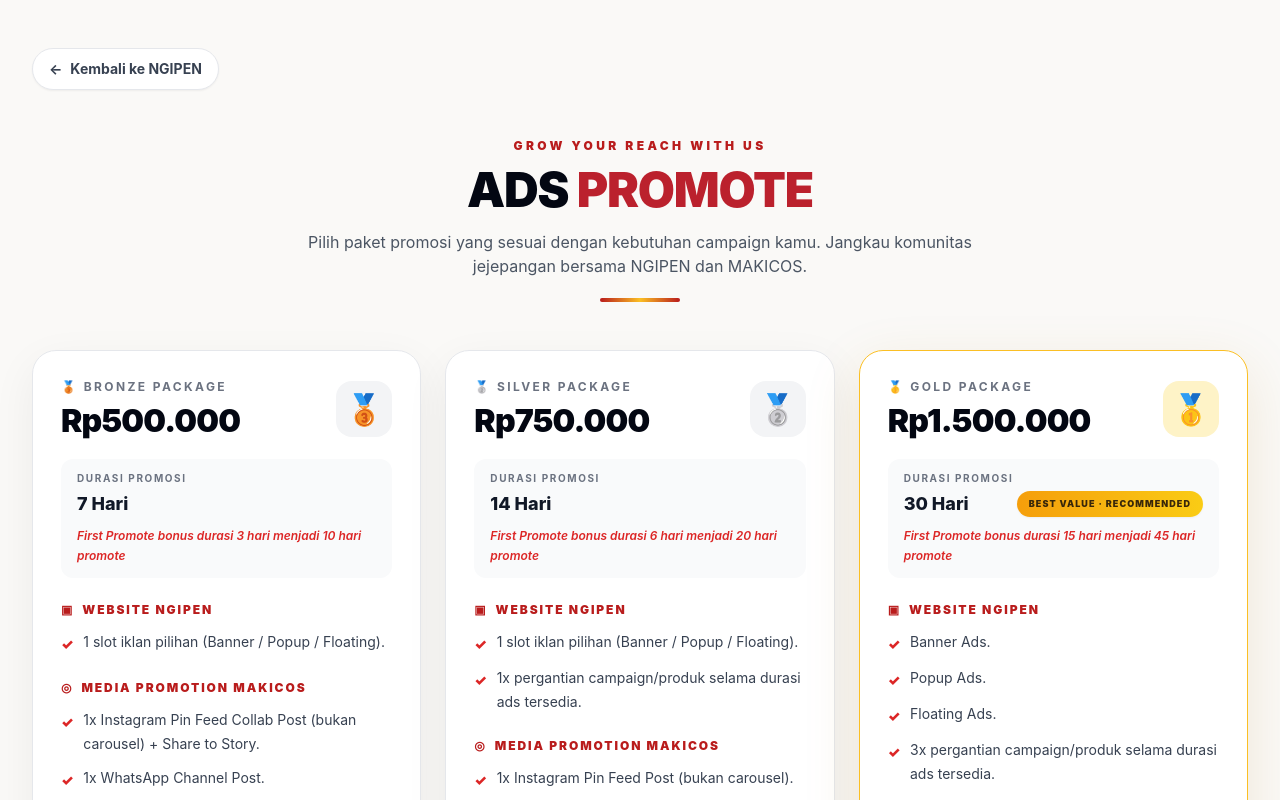
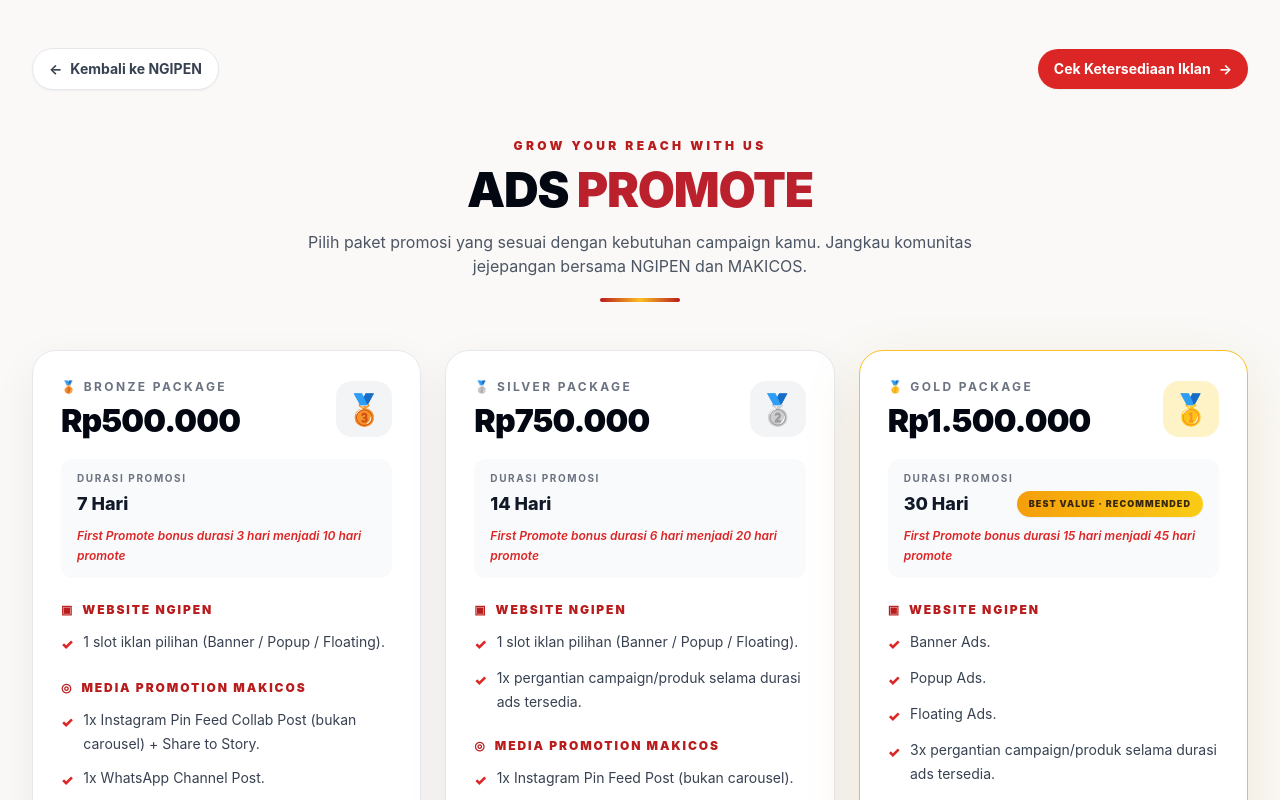
Before and after one commit to makicosid/ngipen-makicos, a Next.js app: page /ads-promote in a window 1280 px wide. Shown: the top 800 px of the page. Built offline with nearby package versions, Linux system fonts and the light colour scheme; no server answers.

Commit message:
Link ADS PROMOTE to booked availability calendar

```diff
--- a/app/ads-promote/page.tsx
+++ b/app/ads-promote/page.tsx
@@ -73,13 +73,19 @@ export default function AdsPromotePage() {
   return (
     <main className="ads-promote-page min-h-screen overflow-hidden bg-[#faf9f7] text-[#242424] dark:bg-[#101114] dark:text-white">
       <div className="mx-auto w-full max-w-[1400px] px-4 py-8 sm:px-6 sm:py-12 lg:px-8">
-        <div className="ads-promote-enter mb-8 flex items-center justify-between gap-4 sm:mb-12">
+        <div className="ads-promote-enter mb-8 flex flex-wrap items-center justify-between gap-3 sm:mb-12">
           <Link
             href="/"
             className="inline-flex items-center gap-2 rounded-full border border-gray-200 bg-white px-4 py-2.5 text-sm font-bold text-gray-700 shadow-sm transition hover:-translate-y-0.5 hover:border-red-200 hover:text-red-700 dark:border-gray-700 dark:bg-gray-900 dark:text-gray-200"
           >
             <span aria-hidden="true">←</span>
             Kembali ke NGIPEN
+          </Link>
+          <Link
+            href="/ads-promote/availability"
+            className="inline-flex items-center gap-2 rounded-full bg-red-600 px-4 py-2.5 text-sm font-bold text-white shadow-sm transition hover:-translate-y-0.5 hover:bg-red-700"
+          >
+            Cek Ketersediaan Iklan <span aria-hidden="true">→</span>
           </Link>
         </div>
 
```
